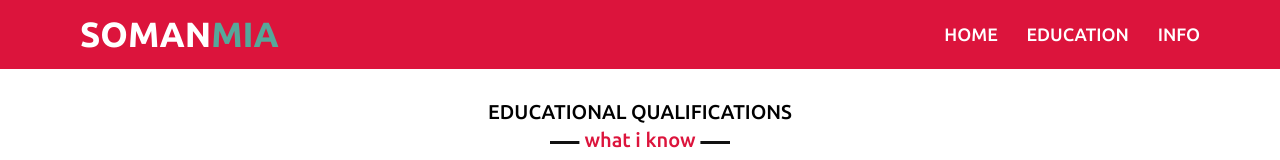
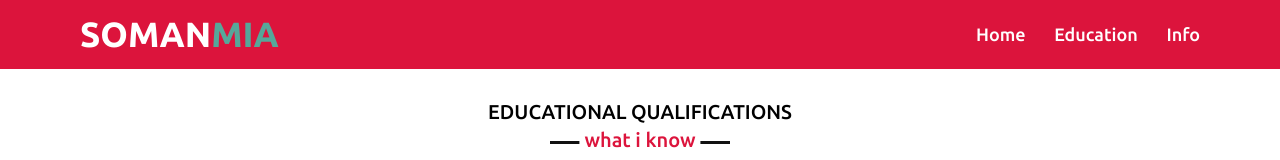
Before and after one commit to somancse/1, a plain HTML site: page education.html in a window 1280 px wide. Shown: the top 160 px of the page. Drawn offline with nearby package versions, Linux system fonts and the light colour scheme.

Commit message:
Update education.html

```diff
--- a/education.html
+++ b/education.html
@@ -33,9 +33,9 @@
         <div class="max-width">
             <div class="logo"><a href="#">SOMAN<span style="color:#56a79a">MIA</span></a></div>
             <ul class="menu">
-                <li><a href="index.html" class="menu-btn">HOME</a></li>
-                <li><a href="education.html" class="menu-btn">EDUCATION</a></li>
-                <li><a href="info.html" class="menu-btn">INFO</a></li>
+                <li><a href="index.html" class="menu-btn">Home</a></li>
+                <li><a href="education.html" class="menu-btn">Education</a></li>
+                <li><a href="info.html" class="menu-btn">Info</a></li>
             </ul>
             <div class="menu-btn">
                 <i class="fas fa-bars"></i>
```
